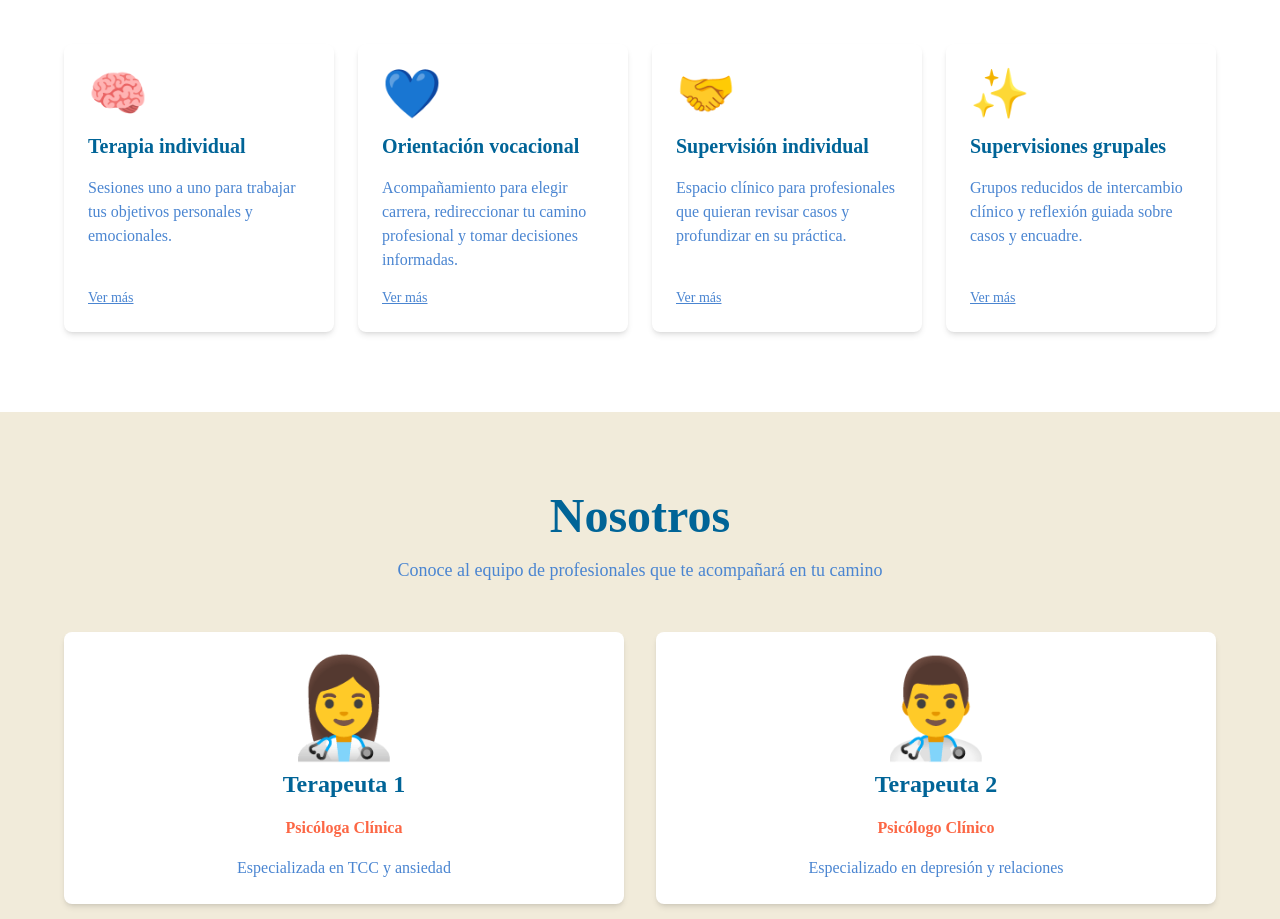
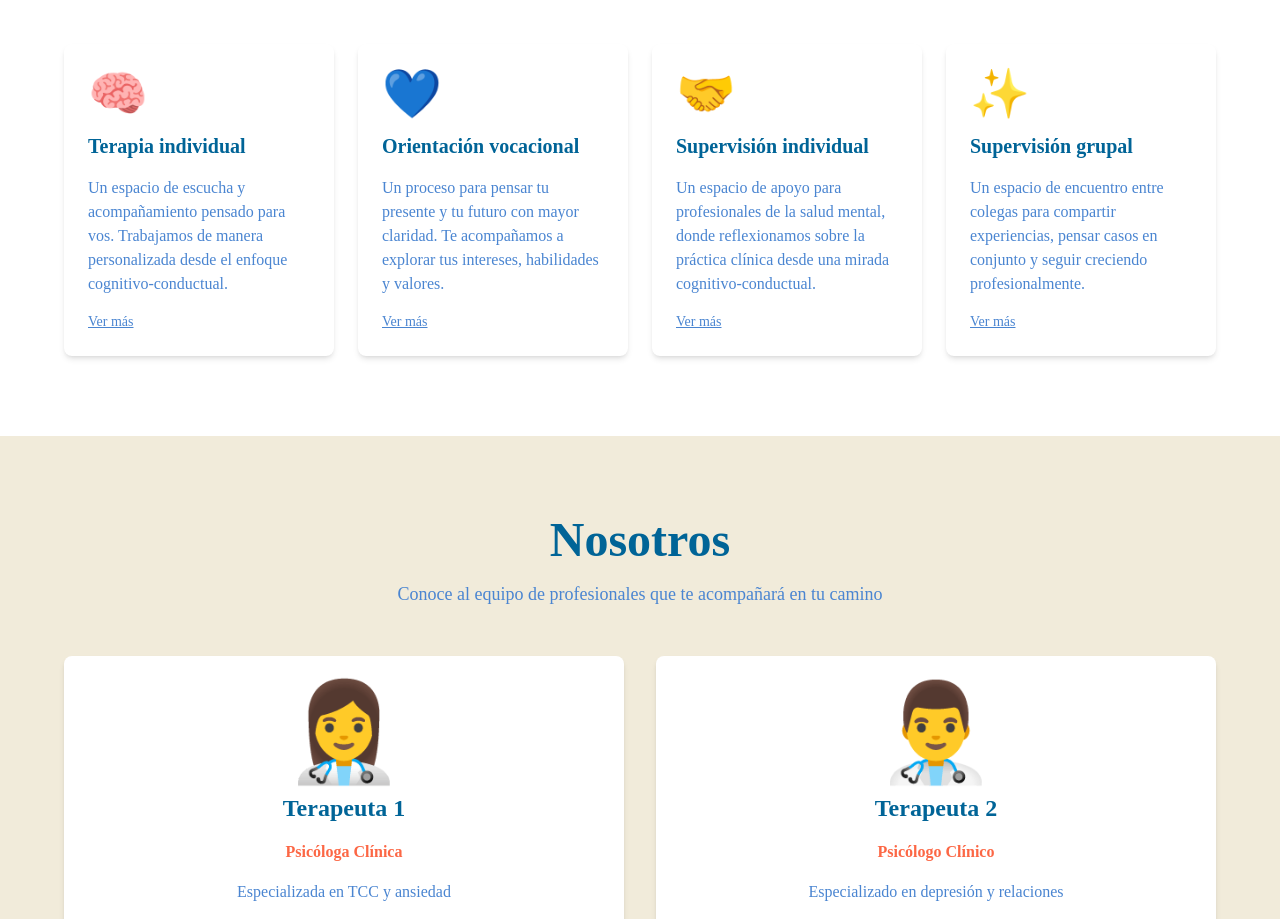
Before and after one commit to matiasizzo/paideia, a React (Vite) app: page / in a window 1280 px wide. Shown: the part 1040-1959 px from the top of the page. Built offline with nearby package versions, Linux system fonts and the light colour scheme.

Commit message:
Update services with real howItWorks texts

```diff
--- a/src/constants/content.js
+++ b/src/constants/content.js
@@ -10,36 +10,37 @@ export const CONTENT = {
       id: 1,
       title: "Terapia individual",
       icon: "🧠",
-      description: "Sesiones uno a uno para trabajar tus objetivos personales y emocionales.",
+      description:
+        "Un espacio de escucha y acompañamiento pensado para vos. Trabajamos de manera personalizada desde el enfoque cognitivo-conductual.",
       howItWorks:
-        "Nos reunimos una vez por semana durante 50 minutos. El espacio es confidencial, online o presencial, y vamos definiendo objetivos y tiempos según tus necesidades.",
+        "El proceso comienza con una breve entrevista de admisión con una de las coordinadoras, donde conversamos sobre tu motivo de consulta, disponibilidad horaria y preferencias. En este primer encuentro también te explicamos en qué consiste la Terapia Cognitivo-Conductual (TCC) y cómo trabajamos. Luego, realizamos la derivación al profesional que mejor se ajuste a tus necesidades, para que puedas iniciar tu proceso terapéutico acompañado/a de la persona más adecuada para vos ☺️",
     },
     {
       id: 2,
       title: "Orientación vocacional",
       icon: "💙",
       description:
-        "Acompañamiento para elegir carrera, redireccionar tu camino profesional y tomar decisiones informadas.",
+        "Un proceso para pensar tu presente y tu futuro con mayor claridad. Te acompañamos a explorar tus intereses, habilidades y valores.",
       howItWorks:
-        "Realizamos un proceso acotado en el tiempo con entrevistas, ejercicios y devoluciones. Exploramos intereses, fortalezas y opciones concretas de estudio o trabajo.",
+        "Comenzamos con una entrevista de admisión con una de las coordinadoras, donde indagamos sobre tu momento actual, tus inquietudes vocacionales, disponibilidad horaria y preferencias. En este primer encuentro te explicamos cómo es el proceso de orientación vocacional y qué herramientas utilizamos. Luego, realizamos la derivación al profesional que mejor se adapte a tus necesidades, para acompañarte en la construcción de un proyecto alineado con tus intereses, habilidades y valores.",
     },
     {
       id: 3,
       title: "Supervisión individual",
       icon: "🤝",
       description:
-        "Espacio clínico para profesionales que quieran revisar casos y profundizar en su práctica.",
+        "Un espacio de apoyo para profesionales de la salud mental, donde reflexionamos sobre la práctica clínica desde una mirada cognitivo-conductual.",
       howItWorks:
-        "Encuentros individuales de 50 minutos para psicólogos/as. Trabajamos casos, encuadre, intervenciones y posicionamiento clínico, adaptado a tu nivel de experiencia.",
+        "El encuentro se coordina de manera individual y participan las coordinadoras de la red, quienes brindan soporte clínico al caso presentado, promoviendo el intercambio de miradas y un acompañamiento profesional enriquecedor. Siempre con un enfoque TCC.",
     },
     {
       id: 4,
-      title: "Supervisiones grupales",
+      title: "Supervisión grupal",
       icon: "✨",
       description:
-        "Grupos reducidos de intercambio clínico y reflexión guiada sobre casos y encuadre.",
+        "Un espacio de encuentro entre colegas para compartir experiencias, pensar casos en conjunto y seguir creciendo profesionalmente.",
       howItWorks:
-        "Grupos cerrados con frecuencia quincenal o mensual. Cada encuentro se organiza en torno a la presentación de casos y la discusión guiada, con bibliografía sugerida.",
+        "Se fija una fecha mensual para el encuentro, al que pueden sumarse estudiantes avanzados y profesionales psicólogos. La participación puede ser presentando un caso o asistiendo como oyente, favoreciendo el intercambio y la reflexión clínica conjunta. Los cupos son limitados para garantizar un espacio cuidado y de calidad.",
     },
   ],
   team: [
```
